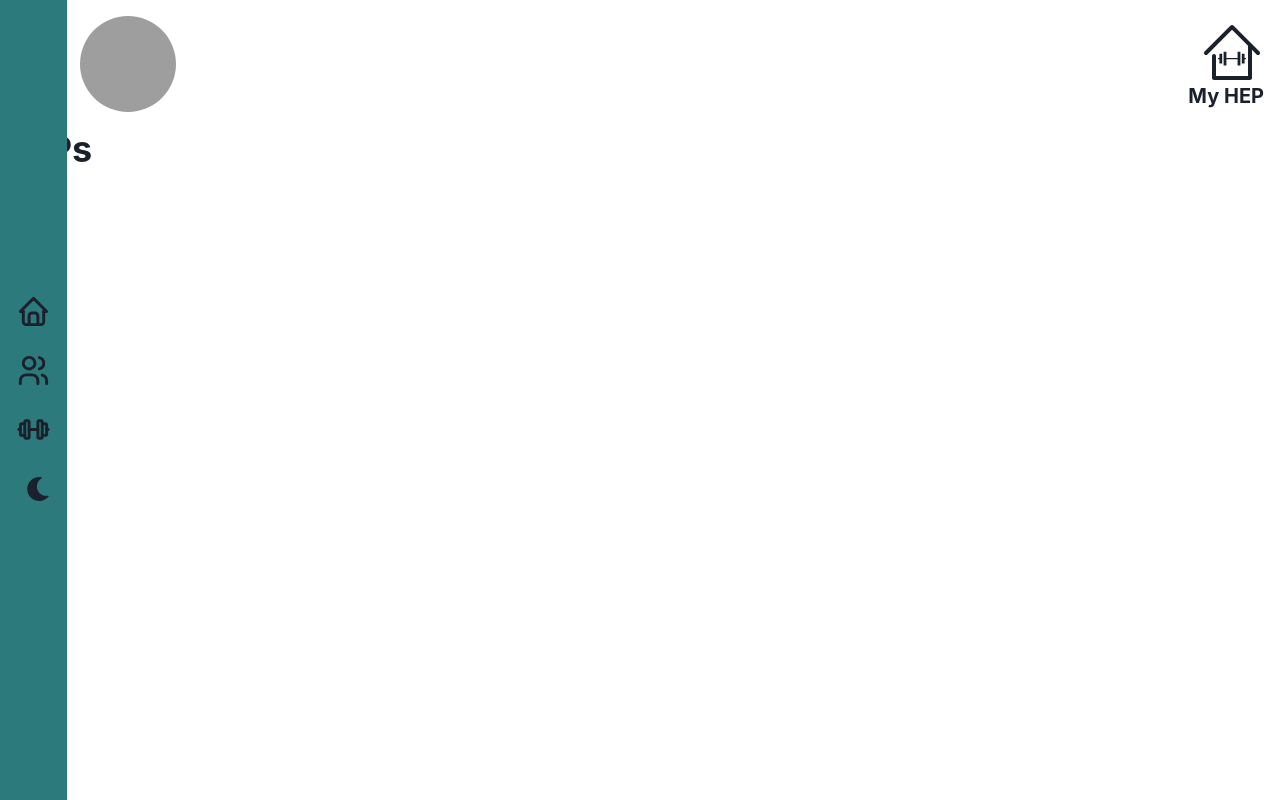
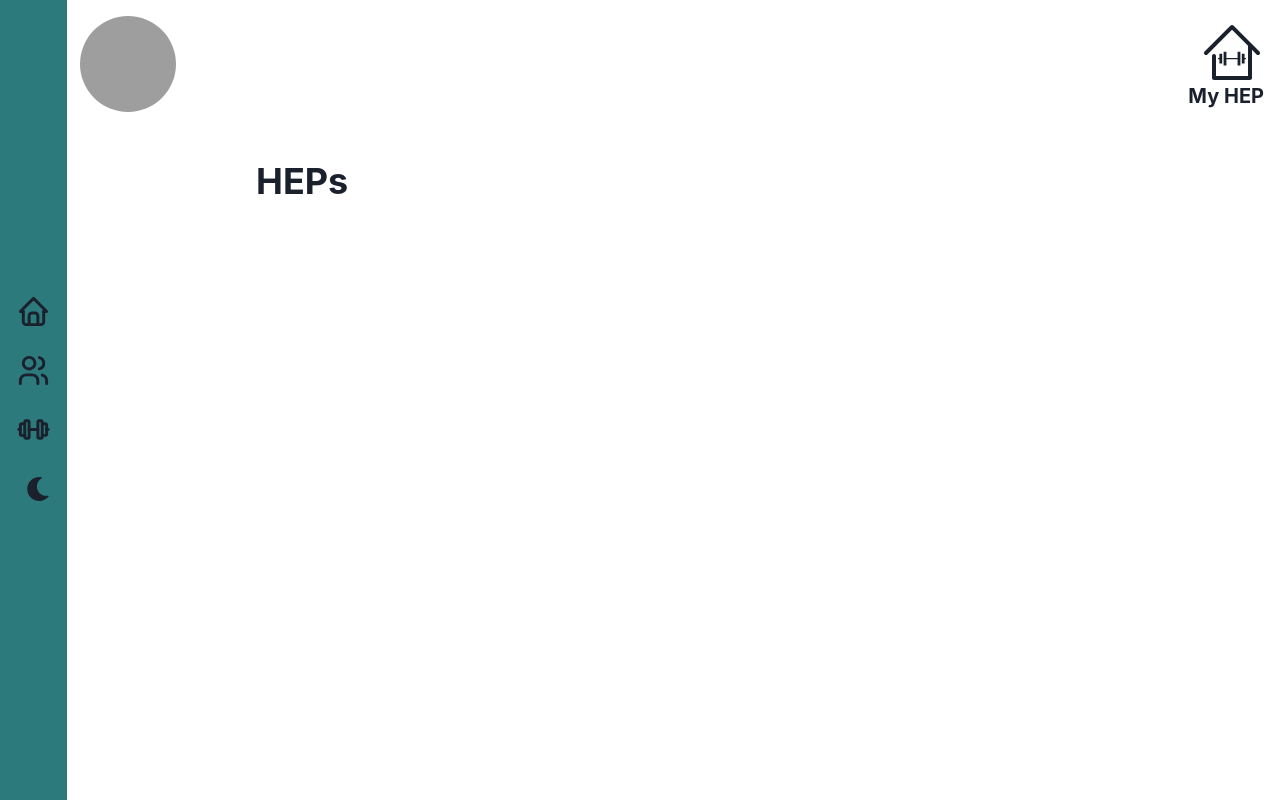
Before and after one commit to My-HEP/frontend, a React (Create React App) app: page /heps in a window 1280 px wide. Built offline with nearby package versions, Linux system fonts and the light colour scheme; grey boxes are pictures that could not be loaded.

Commit message:
Move nav out of App and into therapist views, add flexbox to HEP page

```diff
--- a/src/App.js
+++ b/src/App.js
@@ -3,10 +3,7 @@ import { ChakraProvider, theme } from '@chakra-ui/react';
 import { ColorModeSwitcher } from './ColorModeSwitcher';
 import { useQuery } from '@tanstack/react-query';
 import axios from 'axios';
-import { Outlet, Link } from 'react-router-dom';
-import Header from './therapist/components/Header.js';
-import SideNav from './therapist/components/SideNav.js';
-import BottomNav from './therapist/components/BottomNav';
+import { Outlet } from 'react-router-dom';
 
 const fetchBackend = async () => {
   const { data } = await axios.get('http://localhost:3001');
@@ -19,11 +16,6 @@ function App() {
 
   return (
     <ChakraProvider theme={theme}>
-      <SideNav />
-      <BottomNav />
-      <Link to="/therapisthome">
-        <Header />
-      </Link>
       <Outlet />
     </ChakraProvider>
   );
--- a/src/therapist/pages/HEPs.js
+++ b/src/therapist/pages/HEPs.js
@@ -1,15 +1,32 @@
-import React from "react";
-import {
+import React from 'react';
+import { Flex, Heading } from '@chakra-ui/react';
+import SideNav from '../components/SideNav';
+import BottomNav from '../components/BottomNav';
+import Header from '../components/Header';
+import { Link } from 'react-router-dom';
 
-    Heading,
+function HEPs() {
+  return (
+    <>
+      <SideNav />
+      <BottomNav />
+      <Link to="/therapisthome">
+        <Header />
+      </Link>
 
+      <Flex
+        height="100%"
+        direction="column"
+        justify="flex-start"
+        marginLeft={['10', '10', '20%']}
+        marginRight={['10', '10', '20%']}
+        paddingTop="2rem"
+        paddingBottom="100px"
+      >
+        <Heading>HEPs</Heading>
+      </Flex>
+    </>
+  );
+}
 
-  } from '@chakra-ui/react';
-
-function HEPs () {
-    return (
-       <Heading>HEPs</Heading>
-    );
-  }
-
-  export default HEPs;
+export default HEPs;
--- a/src/therapist/pages/Patients.js
+++ b/src/therapist/pages/Patients.js
@@ -14,12 +14,18 @@ import PatientTable from '../components/PatientTable';
 import SideNav from '../components/SideNav';
 import BottomNav from '../components/BottomNav';
 import Header from '../components/Header';
+import { Link } from 'react-router-dom';
 
 function Patients() {
   const searchIconColor = useColorModeValue('black', 'white');
 
   return (
     <>
+      <SideNav />
+      <BottomNav />
+      <Link to="/therapisthome">
+        <Header />
+      </Link>
       <Flex
         height="100%"
         direction="column"
--- a/src/therapist/pages/TherapistHome.js
+++ b/src/therapist/pages/TherapistHome.js
@@ -1,5 +1,5 @@
-import React from "react";
-import { Link } from "react-router-dom";
+import React from 'react';
+import { Link } from 'react-router-dom';
 import {
   Box,
   Flex,
@@ -11,47 +11,71 @@ import {
   Avatar,
   Link as HyperLink,
 } from '@chakra-ui/react';
-import {  IconLogout, IconSettings } from "@tabler/icons";
-import {logoIcon} from '../components/LogoIcon';
+import { IconLogout, IconSettings } from '@tabler/icons';
+import { logoIcon } from '../components/LogoIcon';
+import SideNav from '../components/SideNav';
+import BottomNav from '../components/BottomNav';
+import Header from '../components/Header';
 
-
-function TherapistHome () {
+function TherapistHome() {
   return (
+    <>
+      <SideNav />
+      <BottomNav />
+      <Link to="/therapisthome">
+        <Header />
+      </Link>
       <Box width="80%" margin="5rem auto 0 auto">
         <Flex justify="start" alignItems="end">
-          <Icon as={logoIcon} boxSize="8rem"/>
-          <Heading marginBottom="1.75rem" marginLeft="2rem">Welcome to My HEP</Heading>
+          <Icon as={logoIcon} boxSize="8rem" />
+          <Heading marginBottom="1.75rem" marginLeft="2rem">
+            Welcome to My HEP
+          </Heading>
         </Flex>
         <Flex marginTop="2.5rem">
-          <VStack spacing={5} width='50%'>
-            <Avatar name='Dan Abrahmov' src='https://bit.ly/dan-abramov' size='2xl'/>
-            <VStack spacing={5} align='start'>
-              <Flex minWidth='175px' gap='2' justify='start'>
-                <Text as='b' fontSize='2xl'>Therapist Name</Text>
+          <VStack spacing={5} width="50%">
+            <Avatar
+              name="Dan Abrahmov"
+              src="https://bit.ly/dan-abramov"
+              size="2xl"
+            />
+            <VStack spacing={5} align="start">
+              <Flex minWidth="175px" gap="2" justify="start">
+                <Text as="b" fontSize="2xl">
+                  Therapist Name
+                </Text>
               </Flex>
-              <HyperLink color='teal'>
-                <Flex minWidth='175px' gap='2'>
+              <HyperLink color="teal">
+                <Flex minWidth="175px" gap="2">
                   <IconSettings />
                   <Text>Edit information</Text>
                 </Flex>
               </HyperLink>
-              <HyperLink color='teal'>
-                <Flex minWidth='175px' gap='2'>
+              <HyperLink color="teal">
+                <Flex minWidth="175px" gap="2">
                   <IconLogout />
                   <Text>Log out</Text>
                 </Flex>
               </HyperLink>
             </VStack>
           </VStack>
-          <VStack spacing={10} width='50%'>
-            <Text as='b'>Currently serving 45 patients</Text>
-            <Link to="/patients"><Button colorScheme="teal" variant="outline" size='stretch'>My Patients</Button></Link>
-            <Text as='b'>75 HEPs uploaded</Text>
-            <Link to="/heps"><Button colorScheme="teal" variant="outline" size=''>My HEPs</Button></Link>
+          <VStack spacing={10} width="50%">
+            <Text as="b">Currently serving 45 patients</Text>
+            <Link to="/patients">
+              <Button colorScheme="teal" variant="outline" size="stretch">
+                My Patients
+              </Button>
+            </Link>
+            <Text as="b">75 HEPs uploaded</Text>
+            <Link to="/heps">
+              <Button colorScheme="teal" variant="outline" size="">
+                My HEPs
+              </Button>
+            </Link>
           </VStack>
         </Flex>
       </Box>
-
+    </>
   );
 }
 
```
Lines whose indentation alone changed are shown as unchanged.
